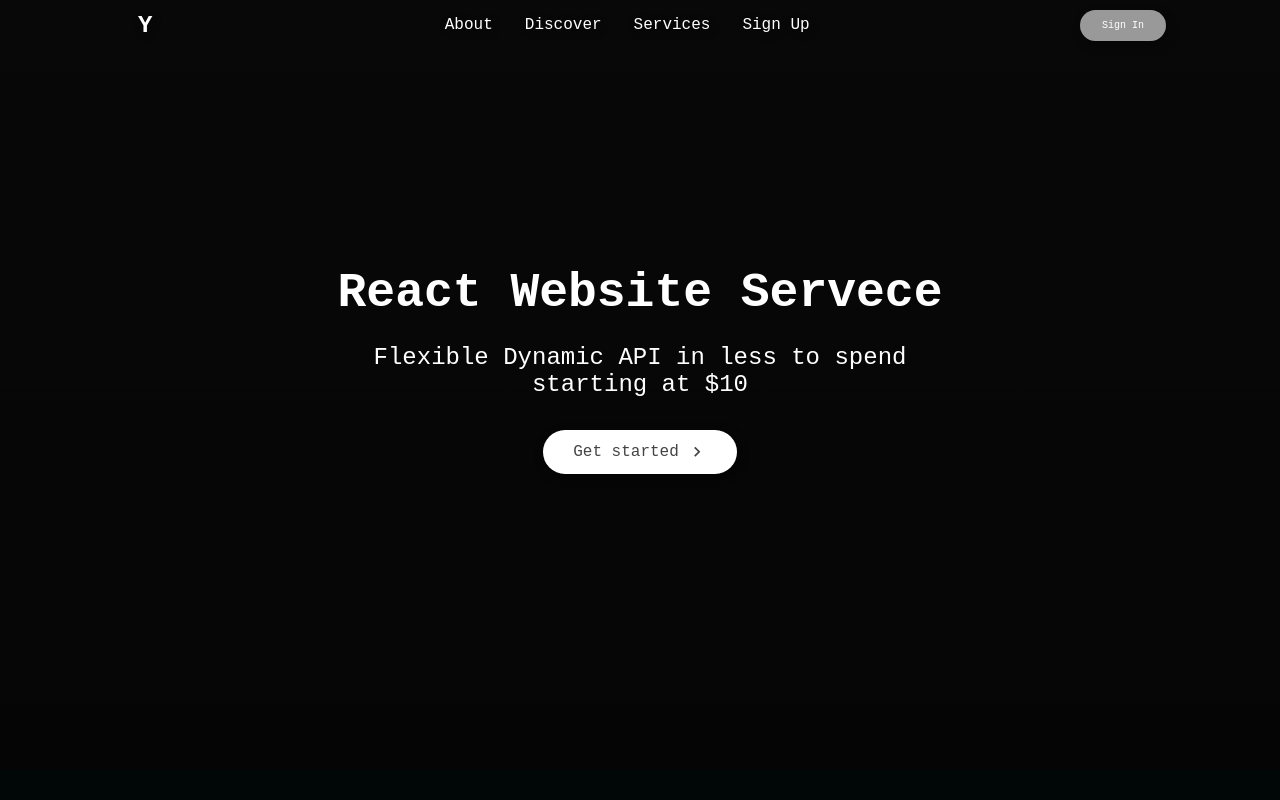
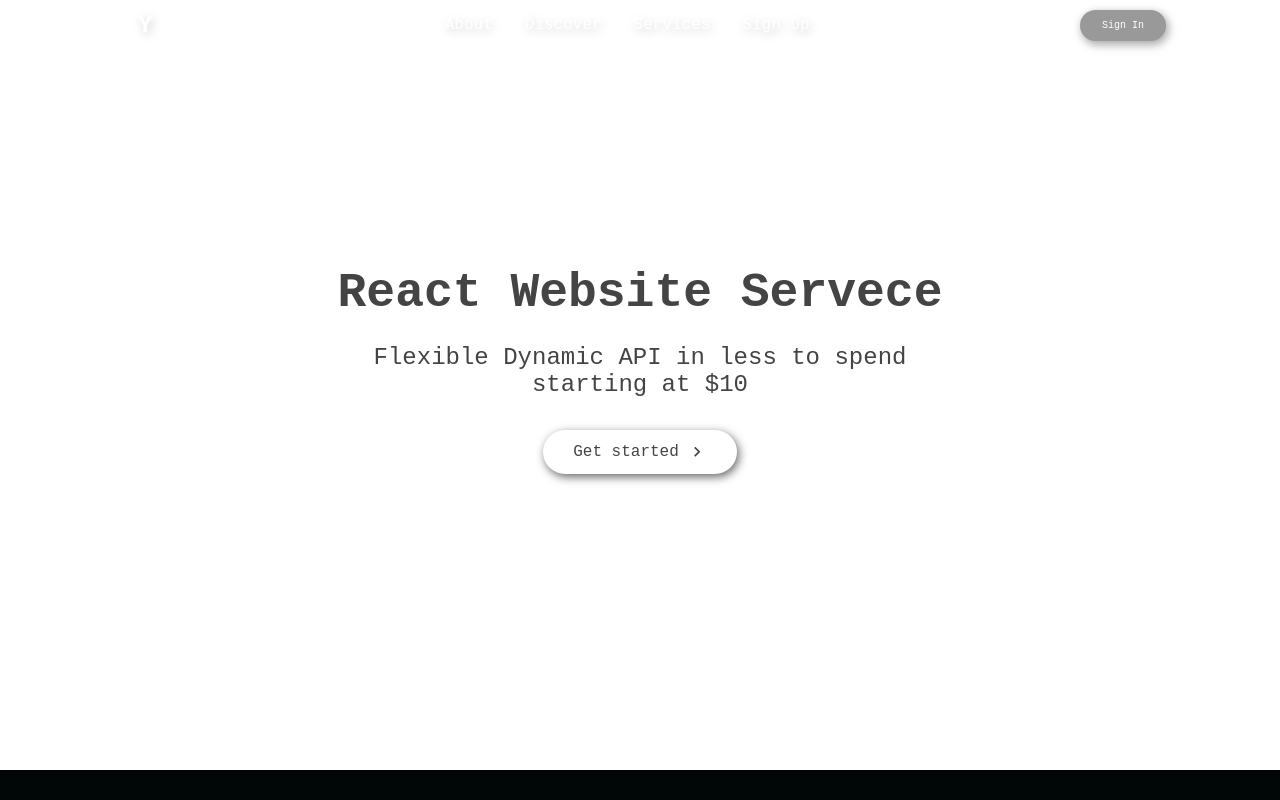
Before and after one commit to Yuya61/react-website, a React (Create React App) app in the folder React_WebSite/: page / in a window 1280 px wide. Shown: the top 800 px of the page. Built offline with nearby package versions, Linux system fonts and the light colour scheme; the HTML template or start-up script is replaced by a standard one.

Commit message:
change concept

```diff
--- a/React_WebSite/src/components/HeroSection/HeroElements.js
+++ b/React_WebSite/src/components/HeroSection/HeroElements.js
@@ -1,8 +1,8 @@
-import styled from 'styled-components';
-import { MdKeyboardArrowRight, MdArrowForward } from 'react-icons/md';
+import styled from "styled-components";
+import { MdKeyboardArrowRight, MdArrowForward } from "react-icons/md";
 
 export const HeroContainer = styled.div`
-  background: #0c0c0c;
+  background: #fff;
   display: flex;
   justify-content: center;
   align-items: center;
@@ -11,7 +11,7 @@ export const HeroContainer = styled.div`
   position: relative;
   z-index: 1;
 
-  :before {
+  /* :before {
     content: '';
     position: absolute;
     top: 0;
@@ -21,7 +21,7 @@ export const HeroContainer = styled.div`
     background: linear-gradient(180deg, rgba(0, 0, 0, 0.2) 0%, rgba(0, 0, 0, 0.6) 100%),
       linear-gradient(180deg, rgba(0, 0, 0, 0.2) 0%, transparent 100%);
     z-index: 2;
-  }
+  } */
 `;
 
 export const HeroBg = styled.div`
@@ -35,13 +35,13 @@ export const HeroBg = styled.div`
   overflow: hidden;
 `;
 
-export const VideoBg = styled.video`
-  width: 100%;
-  height: 100%;
-  -o-object-fit: cover;
-  object-fit: cover;
-  background: #444;
-`;
+// export const VideoBg = styled.video`
+//   width: 100%;
+//   height: 100%;
+//   -o-object-fit: cover;
+//   object-fit: cover;
+//   background: #444;
+// `;
 
 export const HeroContent = styled.div`
   z-index: 3;
@@ -54,7 +54,7 @@ export const HeroContent = styled.div`
 `;
 
 export const HeroH1 = styled.h1`
-  color: #fff;
+  color: #444;
   font-size: 48px;
   text-align: center;
 
@@ -69,7 +69,7 @@ export const HeroH1 = styled.h1`
 
 export const HeroP = styled.p`
   margin-top: 24px;
-  color: #fff;
+  color: #444;
   font-size: 24px;
   text-align: center;
   max-width: 600px;
--- a/React_WebSite/src/components/InfoSection/index.js
+++ b/React_WebSite/src/components/InfoSection/index.js
@@ -1,6 +1,5 @@
 import React from 'react';
 import { Button } from '../ButtonElements';
-
 import {
   InfoContainer,
   InfoWrapper,
```
